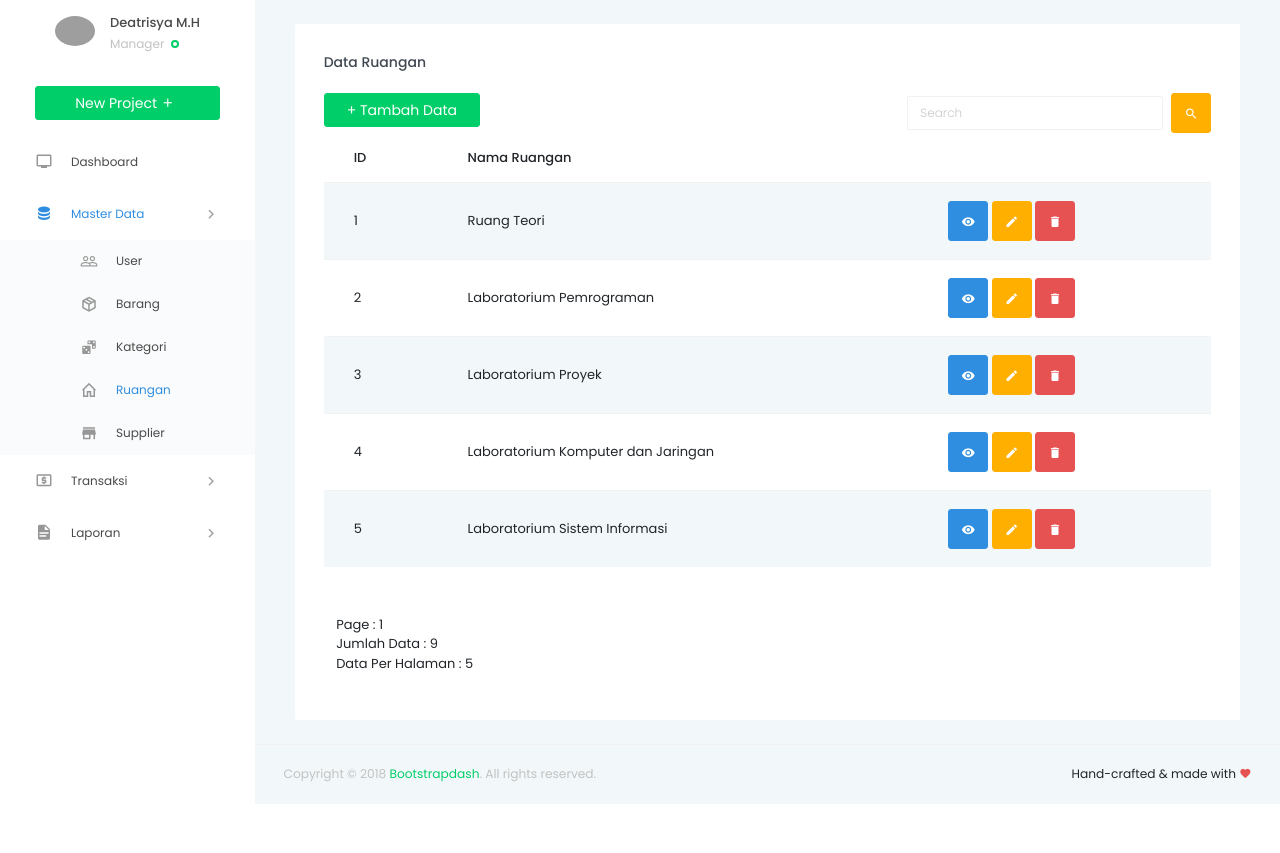
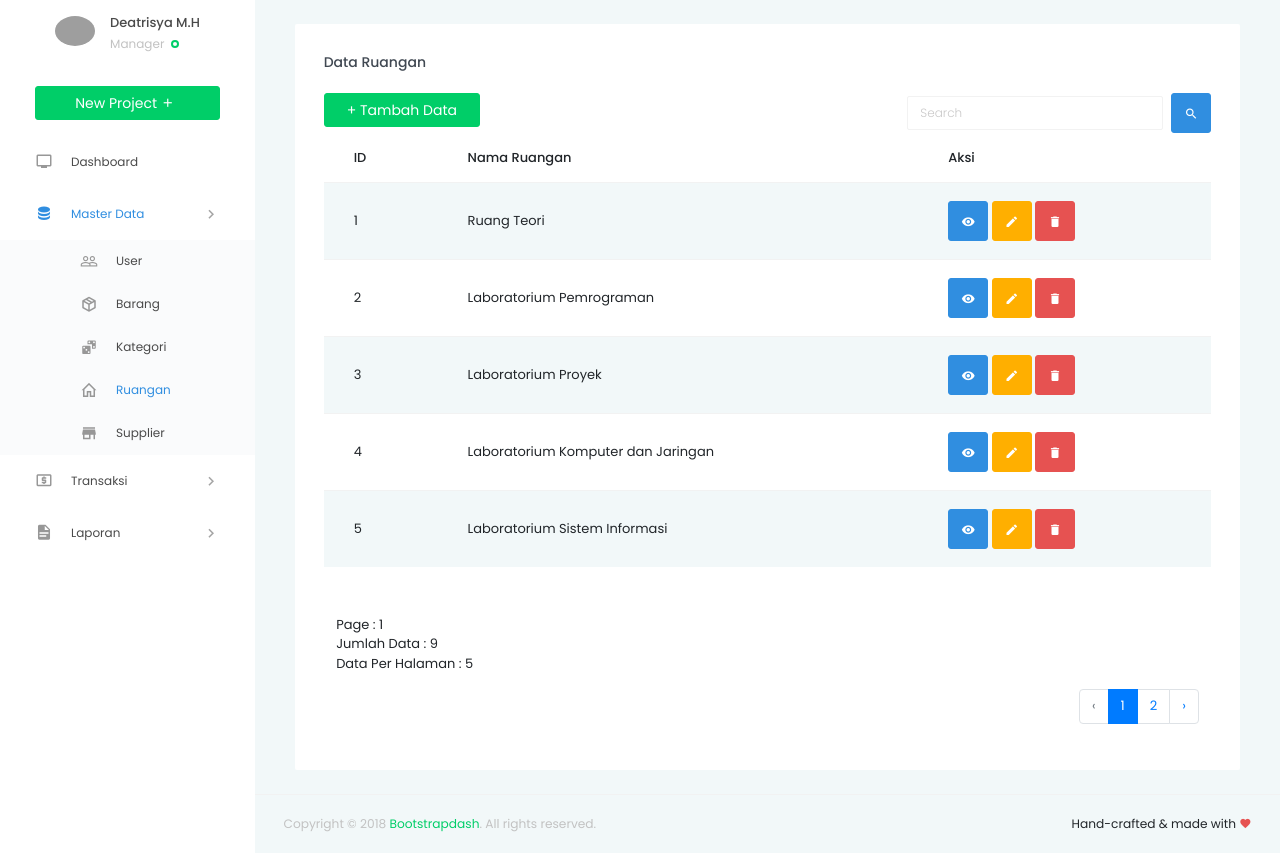
Before and after one commit to deatrisya/PWL_PROJECT, a Laravel app: page /ruangan in a window 1280 px wide. Shown: the part 63-916 px from the top of the page. Before the commit the page ends 867 px from the top, so only its background shows below. Run offline with Laravel 8, Linux system fonts and the light colour scheme; a user stored in the database is signed in; data comes from the database, SQL or seed files in the repository; some libraries are stand-ins or nearby versions; grey boxes are pictures that could not be loaded.

Commit message:
add pagination ruangan

```diff
--- a/resources/views/ruangan/ruanganIndex.blade.php
+++ b/resources/views/ruangan/ruanganIndex.blade.php
@@ -14,17 +14,14 @@
                             <a class="btn btn-success" href="{{route('ruangan.create')}}">+ Tambah Data</a>
                         </div>
                     </div>
-                   <div class="col-md-6 " >
-
+                    <div class="col-md-6 ">
                         <div class="float-right">
                             <form class="form-inline my-2 my-lg-0" action="{{url()->current()}}" method="GET">
-                            <input class="form-control mr-sm-2" type="search" placeholder="Search" aria-label="Search" name="keyword" value="{{request('keyword')}}">
-                            <button class="btn btn-icons btn-warning" type="submit"><i class="mdi mdi-magnify"></i></button>
+                                <input class="form-control mr-sm-2" type="search" placeholder="Search"
+                                    aria-label="Search" name="keyword" value="{{request('keyword')}}">
+                                <button class="btn btn-icons btn-primary" type="submit"><i
+                                        class="mdi mdi-magnify"></i></button>
                             </form>
-                   </div>
-
-                   <div class="d-flex flex-row-reverse float-right px-2">
-                    {{-- <a href="{{route('keuangan_pdf')}}" target="_blank" class="btn btn-icons btn-danger"> <i class="mdi mdi-file-document"></i> </a> --}}
                         </div>
                     </div>
                 </div>
@@ -36,6 +33,7 @@
                         <tr>
                             <th scope="col">ID</th>
                             <th scope="col">Nama Ruangan</th>
+                            <th scope="col">Aksi</th>
                         </tr>
                     </thead>
                     <tbody>
@@ -45,11 +43,14 @@
                             <td>{{$data->nama_ruangan}}</td>
                             <td>
                                 <form action="{{ route('ruangan.destroy',  $data->id) }}" method="POST">
-                                    <a class="btn btn-icons btn-primary" href="{{route('ruangan.show', $data->id)}}"><i class="mdi mdi-eye"></i></a>
-                                    <a class="btn btn-icons btn-warning" href="{{route('ruangan.edit', $data->id)}}"><i class="mdi mdi-pencil"></i></a>
+                                    <a class="btn btn-icons btn-primary" href="{{route('ruangan.show', $data->id)}}"><i
+                                            class="mdi mdi-eye"></i></a>
+                                    <a class="btn btn-icons btn-warning" href="{{route('ruangan.edit', $data->id)}}"><i
+                                            class="mdi mdi-pencil"></i></a>
                                     @csrf
                                     @method('DELETE')
-                                    <button type="submit" class="btn btn-icons btn-danger"><i class="mdi mdi-delete"></i></button>
+                                    <button type="submit" class="btn btn-icons btn-danger"><i
+                                            class="mdi mdi-delete"></i></button>
                                 </form>
                             </td>
                         </tr>
@@ -67,9 +68,9 @@
                                 Data Per Halaman : {!! $ruangan->perPage() !!} <br />
                             </p>
                         </div>
-                        <div class="mx-auto">
-                            <div class="paginate-button col-md-12">
-                                {{-- {!! $ruangan->links !!} --}}
+                        <div class="col-md-12">
+                            <div class="paginate-button float-right">
+                                {!! $ruangan->links() !!}
                             </div>
                         </div>
                     </div>
```
Lines whose indentation alone changed are shown as unchanged.
